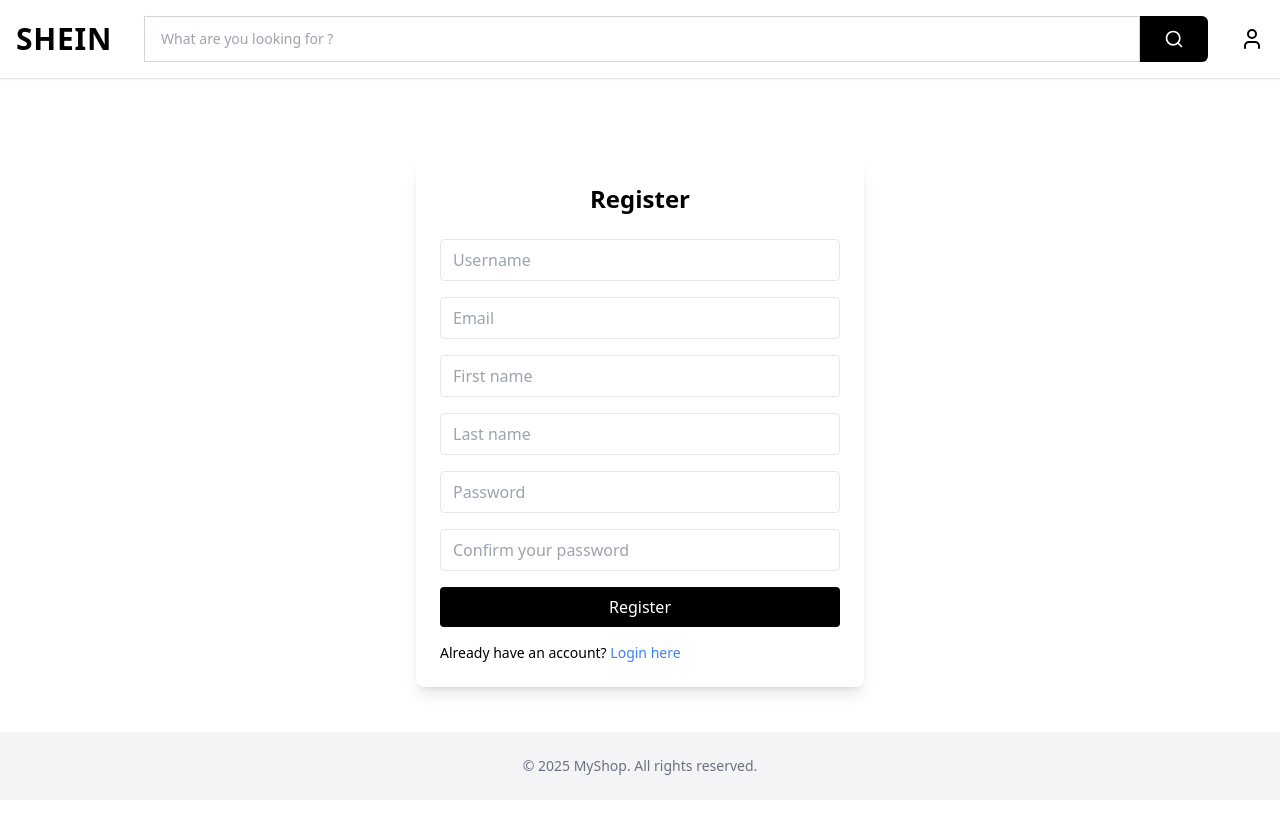
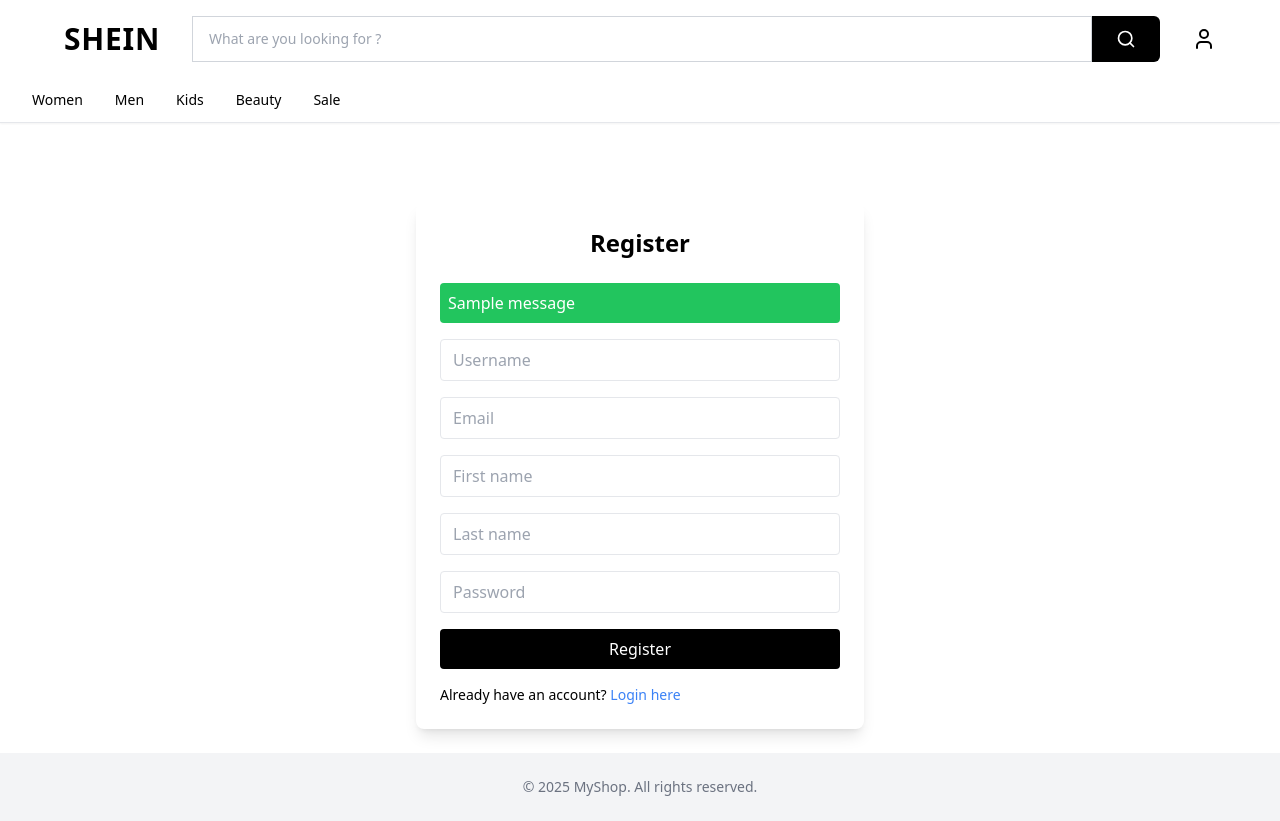
Before and after one commit to SPinkBrother/E-commerceShop, a Flask app: page /register in a window 1280 px wide. Before the commit the page ends 775 px from the top, so only its background shows below. Run offline with Flask 3, Linux system fonts and the light colour scheme; tables that the repository leaves empty hold one stand-in row (values such as "Sample post"); one stand-in notice (Sample message) is shown; some libraries are stand-ins or nearby versions.

Commit message:
Error msg from login/register

```diff
--- a/app/routes/auth.py
+++ b/app/routes/auth.py
@@ -19,24 +19,37 @@ def register():
         existing_user =  User.query.filter(
             (User.username == username) | (User.email == email)
         ).first()
+
         if existing_user:
             flash("User or email already exist !", "error")
             return redirect(url_for("auth.register"))
+        elif len(username) < 3:
+            flash("User must be at least 3 characters", "error")
+        elif len(email) < 4:
+            # TODO: check if email have @ yet
+            flash("Email must be at least 4 characters", "error")
+        elif len(first_name) < 2:
+            flash("First name must be at least 2 characters", "error")
+        elif len(last_name) < 2:
+            flash("Last name must be at least 2 characters", "error")
+        elif len(password) < 7:
+            flash("Password must be at least 7 characters", "error")
+        else:
+        # POST method
+            new_user = User(
+                username=username,
+                email=email,
+                first_name = first_name,
+                last_name = last_name,
 
-        # POST method
-        new_user = User(
-            username=username,
-            email=email,
-            first_name = first_name,
-            last_name = last_name,
+            )
+            new_user.set_password(password)
+            db.session.add(new_user)
+            db.session.commit()
 
-        )
-        new_user.set_password(password)
-        db.session.add(new_user)
-        db.session.commit()
-
-        flash("Create account successfully !","success")
-        return redirect(url_for("auth.login"))
+            flash("Create account successfully !","success")
+            return redirect(url_for("auth.login"))
+        return redirect(url_for("auth.register"))
 
     return render_template("register.html")
 
@@ -53,7 +66,6 @@ def login():
             return redirect(url_for("auth.login"))
 
         login_user(user)
-        flash("Log in success !", "success")
         return redirect(url_for("home"))
     return render_template("login.html")
 
@@ -62,5 +74,4 @@ def login():
 @login_required
 def logout():
     logout_user()
-    flash("Log out success!", "info")
     return redirect(url_for("home"))
--- a/templates/base.html
+++ b/templates/base.html
@@ -15,10 +15,13 @@
 <body class="min-h-screen flex flex-col">
 
     <!-- Header -->
-    <header class=" border-b shadow-sm py-4 px-4">
-        <div class=" max-w-7xl mx-auto flex justify-between items-center">
+<!-- Header -->
+<header class="border-b shadow-sm">
+    <div class="max-w-full mx-auto flex justify-between items-center py-4 px-16">
         <!-- Logo -->
-            <a href="{{ url_for('home')}} " class=" text-3xl font-bold tracking-wide">SHEIN</a>
+        <div class="">
+            <a href="{{ url_for('home')}}" class="text-3xl font-bold tracking-wide">SHEIN</a>
+        </div>
 
         <!-- Search bar -->
         <div class="flex-1 mx-8">
@@ -26,47 +29,37 @@
                 <input type="text" placeholder="What are you looking for ? "
                     class="w-full border border-gray-300 px-4 py-3 text-sm focus:outline-none focus:ring-1 focus:ring-black"
                 />
-                    <!-- TODO: Search button -->
                 <button type="submit" class="bg-black text-white px-6 py-3 rounded-r-md hover:bg-gray-800 flex items-center gap-2">
                     <i data-lucide="search" class="w-5 h-5"></i>
                 </button>
             </form>
         </div>
 
-
         <!-- Right section -->
         <nav class="flex items-center gap-6">
-                <!-- User dropdown  -->
-                <div class=" relative group cursor-pointer ">
-                    <!-- TODO: fix the button -->
-                    <a href="   {% if current_user.is_authenticated %}
+            <!-- User dropdown -->
+            <div class="relative group cursor-pointer">
+                <a href="{% if current_user.is_authenticated %}
                               {{ url_for('profile', user_id=current_user.id) }}
                           {% else %}
-                                    {{ url_for('auth.login', )}}
-                                {% endif %}
-                            ">
+                              {{ url_for('auth.login') }}
+                          {% endif %}">
                     <i data-lucide="user" class="w-6 h-6"></i>
                 </a>
                 <div class="absolute right-0 mt-2 w-40 bg-white border rounded-lg shadow-lg opacity-0 invisible
                             group-hover:opacity-100 group-hover:visible transition-all duration-200">
-
                     {% if current_user.is_authenticated %}
-                        <!-- Authenticated -->
-                        <a href="{{ url_for('profile',user_id = current_user.id )}}" class="block px-4 py-2 text-sm hover:bg-gray-100">Profile</a>
+                        <a href="{{ url_for('profile',user_id=current_user.id)}}" class="block px-4 py-2 text-sm hover:bg-gray-100">Profile</a>
                         <a href="{{ url_for('mycart') }}" class="block px-4 py-2 text-sm hover:bg-gray-100">Your cart</a>
                         <a href="{{ url_for('auth.logout') }}" class="block px-4 py-2 text-sm hover:bg-gray-100">Log out</a>
                     {% else %}
-                        <!-- If not authenticated -->
                         <a href="{{ url_for('auth.login') }}" class="block px-4 py-2 text-sm hover:bg-gray-100">Login</a>
                         <a href="{{ url_for('auth.register') }}" class="block px-4 py-2 text-sm hover:bg-gray-100">Register</a>
-
                     {% endif %}
                 </div>
             </div>
-                <!-- TODO: Customer service -->
-                <!-- TODO: Currency change -->
-                <!-- Cart -->
-                {% if  current_user.is_authenticated %}
+
+            {% if current_user.is_authenticated %}
             <a href="{{ url_for('mycart') }}" class="relative inline-block">
                 <i data-lucide="shopping-cart" class="w-6 h-6"></i>
                 <span class="absolute -top-2 -right-2 bg-black text-white text-xs w-5 h-5 flex items-center justify-center rounded-full">
@@ -76,7 +69,20 @@
             {% endif %}
         </nav>
     </div>
+
+    <!-- Category nav - full width -->
+    <nav class="bg-white pl-8">
+        <ul class="flex justify-left gap-8 py-3 text-sm font-medium">
+            <li><a href="#" class="hover:text-black">Women</a></li>
+            <li><a href="#" class="hover:text-black">Men</a></li>
+            <li><a href="#" class="hover:text-black">Kids</a></li>
+            <li><a href="#" class="hover:text-black">Beauty</a></li>
+            <li><a href="#" class="hover:text-black">Sale</a></li>
+        </ul>
+    </nav>
 </header>
+
+
 
     <!-- Content  -->
     <main class="content flex-grow">
--- a/templates/register.html
+++ b/templates/register.html
@@ -3,15 +3,26 @@
 {% block title %}Register{% endblock %}
 
 {% block content %}
+
 <div class="max-w-md mx-auto mt-20 p-6 bg-white rounded-lg shadow-lg">
     <h1 class="text-2xl font-bold mb-6 text-center">Register</h1>
+    {% with messages = get_flashed_messages(with_categories=true) %}
+    {% if messages %}
+        <div class="mb-4">
+        {% for category, message in messages %}
+            <div class="p-2 rounded text-white {% if category == 'error' %} bg-red-500 {% else %} bg-green-500 {% endif %}">
+            {{ message }}
+            </div>
+        {% endfor %}
+        </div>
+    {% endif %}
+    {% endwith %}
     <form method="POST" class="flex flex-col gap-4">
         <input type="text" name="username" placeholder="Username" class="border rounded px-3 py-2 focus:outline-none focus:ring-2 focus:ring-black" required>
         <input type="text" name="email" placeholder="Email" class="border rounded px-3 py-2 focus:outline-none focus:ring-2 focus:ring-black" required>
         <input type="text" name="first_name" placeholder="First name" class="border rounded px-3 py-2 focus:outline-none focus:ring-2 focus:ring-black" required>
         <input type="text" name="last_name" placeholder="Last name" class="border rounded px-3 py-2 focus:outline-none focus:ring-2 focus:ring-black" required>
         <input type="password" name="password" placeholder="Password" class="border rounded px-3 py-2 focus:outline-none focus:ring-2 focus:ring-black" required>
-        <input type="password" name="confirm_password" placeholder="Confirm your password" class="border rounded px-3 py-2 focus:outline-none focus:ring-2 focus:ring-black" required>
         <button type="submit" class="bg-black text-white py-2 rounded hover:bg-gray-800">Register</button>
         <!-- TODO: Use other option to register -->
     </form>
```
Also changed, not shown: templates/login.html (+11 -1 lines). Lines whose indentation alone changed are shown as unchanged.
